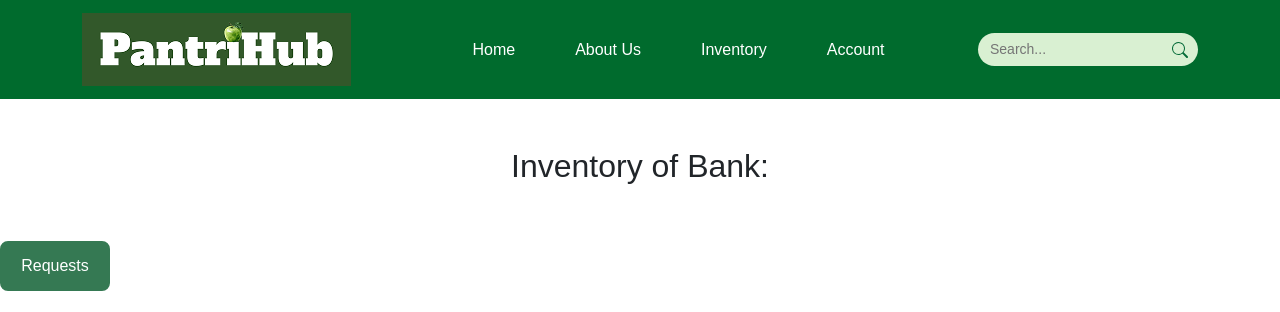
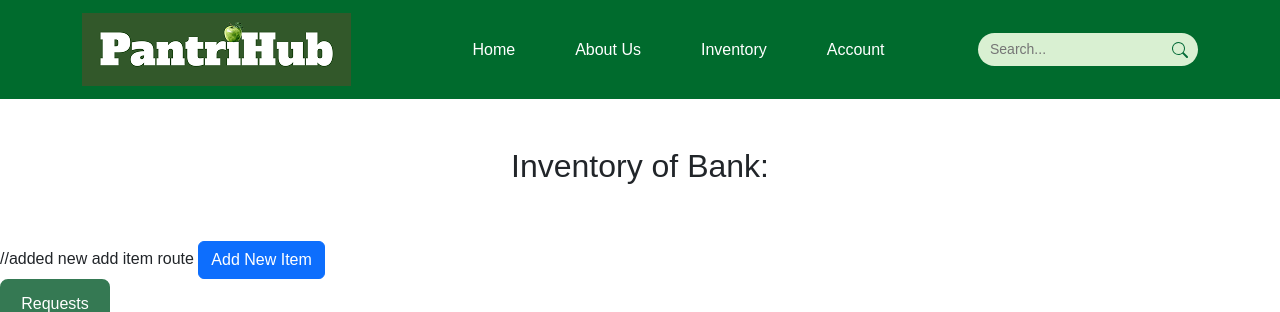
Before and after one commit to bshra7/Inventory-Management-System-for-Food-Banks, a plain HTML site: page CodeBase/PantriHub-Frontend/myinventory.html in a window 1280 px wide. Shown: the top 312 px of the page. Drawn offline with nearby package versions, Linux system fonts and the light colour scheme.

Commit message:
Add form for new item submission route in myinventory.html
Added a form to allow users to add new items to the inventory.

```diff
--- a/CodeBase/PantriHub-Frontend/myinventory.html
+++ b/CodeBase/PantriHub-Frontend/myinventory.html
@@ -49,6 +49,9 @@
 <h2 style="text-align: center;"> Inventory of Bank: </h2>
 <br>
 <br>
+<form action="/add-item" method="GET">//added new add item route
+  <button type="submit" class="btn btn-primary">Add New Item</button>
+</form>
 <div class="smallcontainer">Requests</div>
 <br>
 
```
